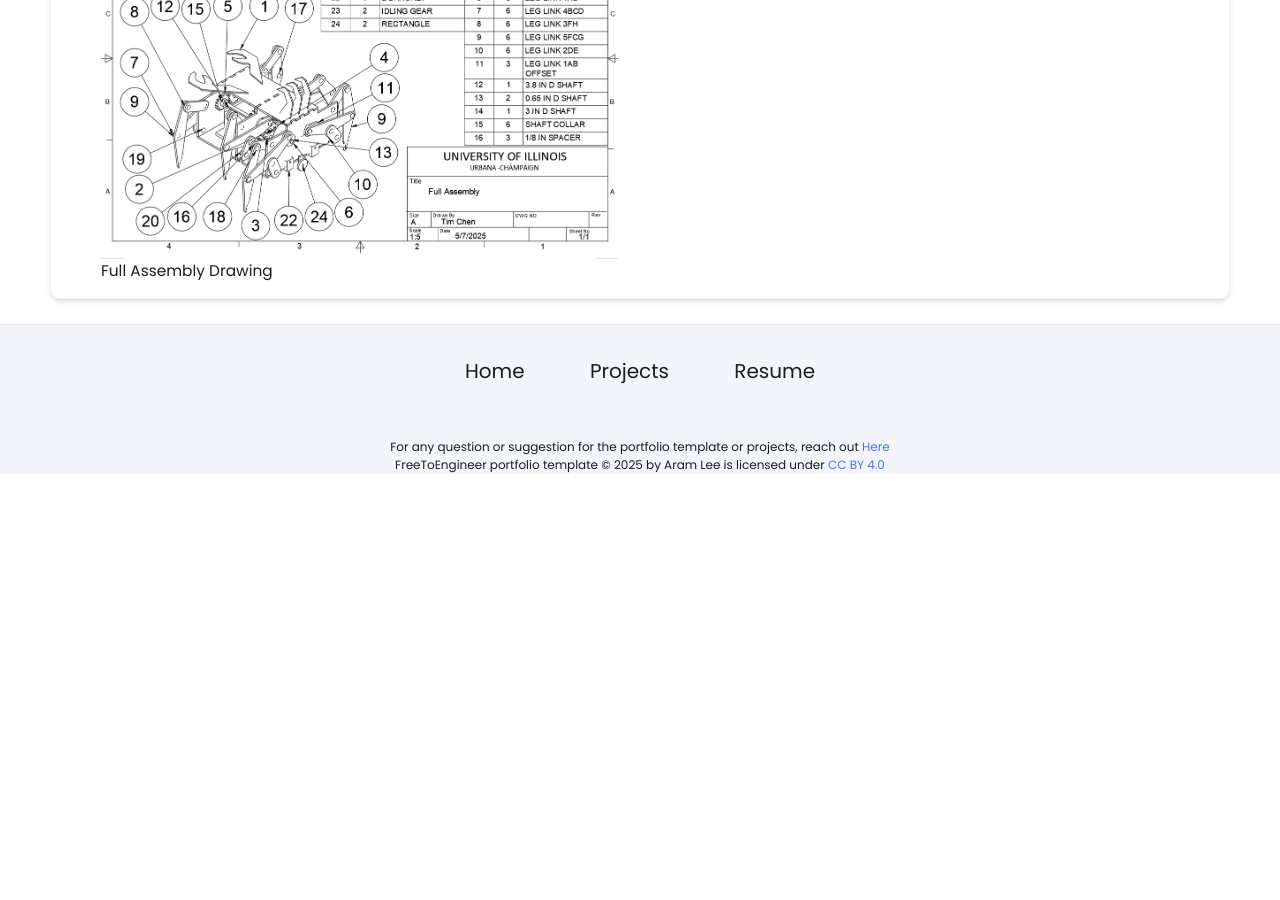
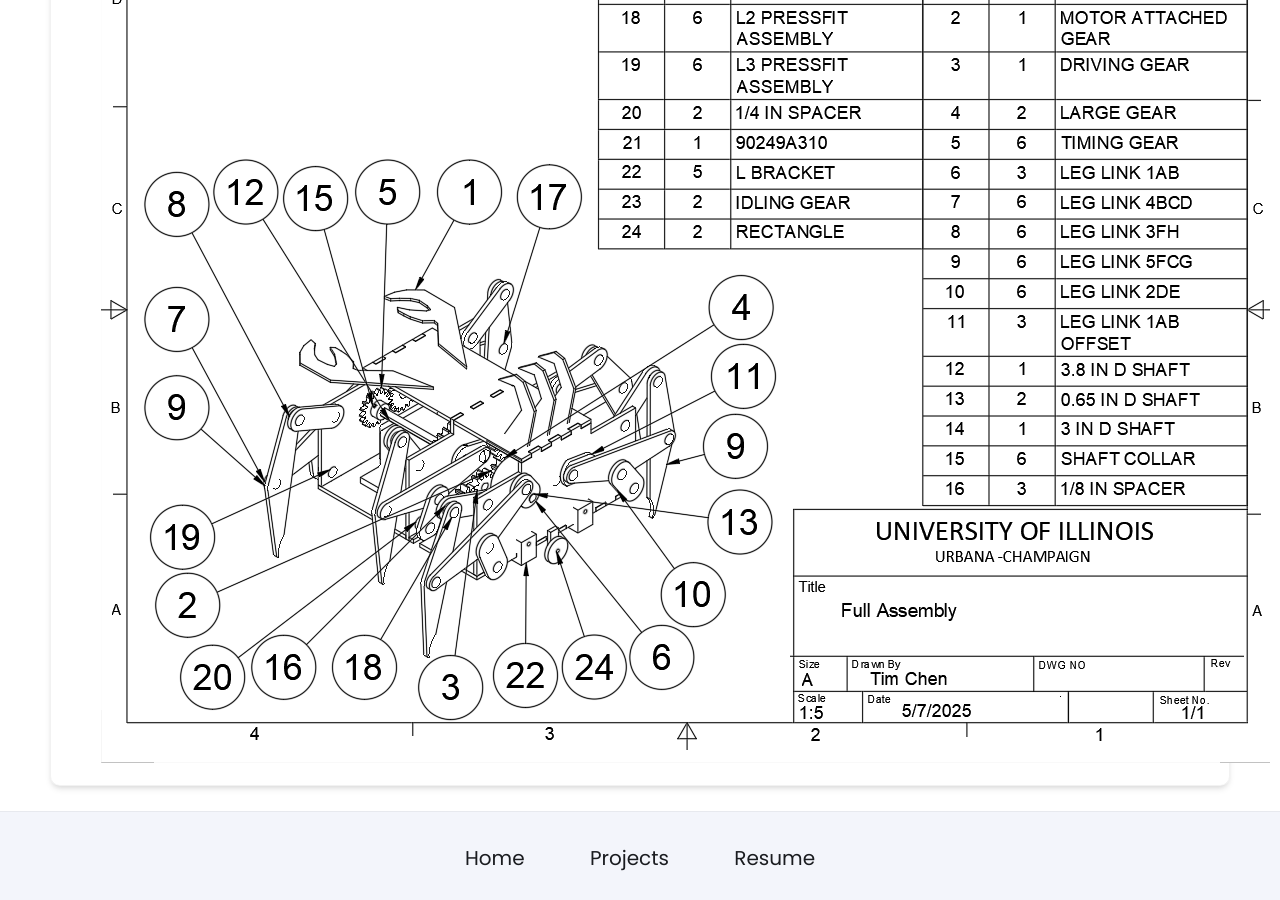
Before and after one commit to timchen863/timchen863.github.io, a Jekyll site: the page built from _projects/Uphill Robotic Hextech Explorer/index.md, in a window 1280 px wide and 900 px high, scrolled down 1027 px. Built offline with Jekyll 4.4.1, drawn with Linux system fonts in a browser that asks for light colours; before the commit the page ends 1501 px from its top, so only the background shows below that.

Commit message:
Update index.md

```diff
--- a/_projects/Uphill Robotic Hextech Explorer/index.md
+++ b/_projects/Uphill Robotic Hextech Explorer/index.md
@@ -16,5 +16,4 @@ main-image: /hextechdemo.jpg
 
 ---
 # Engineering Drawing
-{% include image-gallery.html images="FullAssemblyDrawing.png" height="400" %}
-Full Assembly Drawing
+![Full Assembly Drawing](./FullAssemblyDrawing.png)
```
